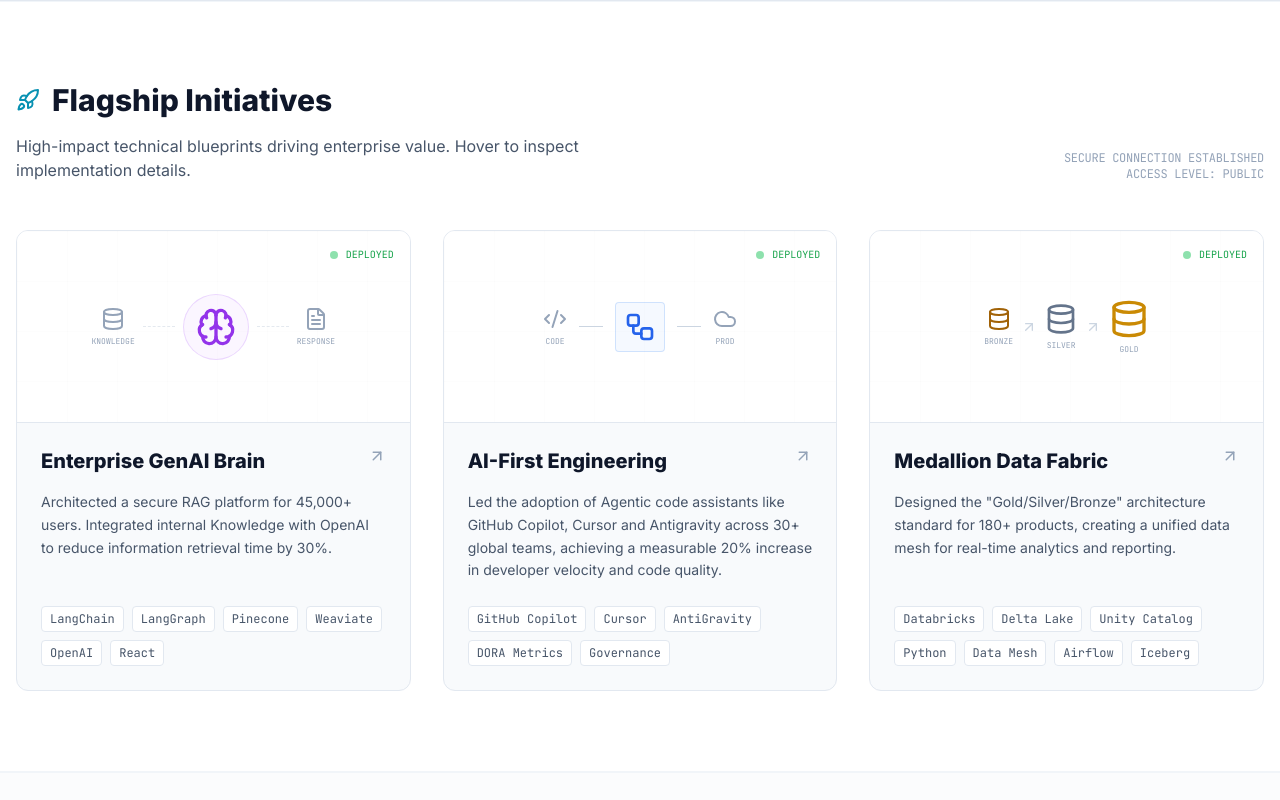
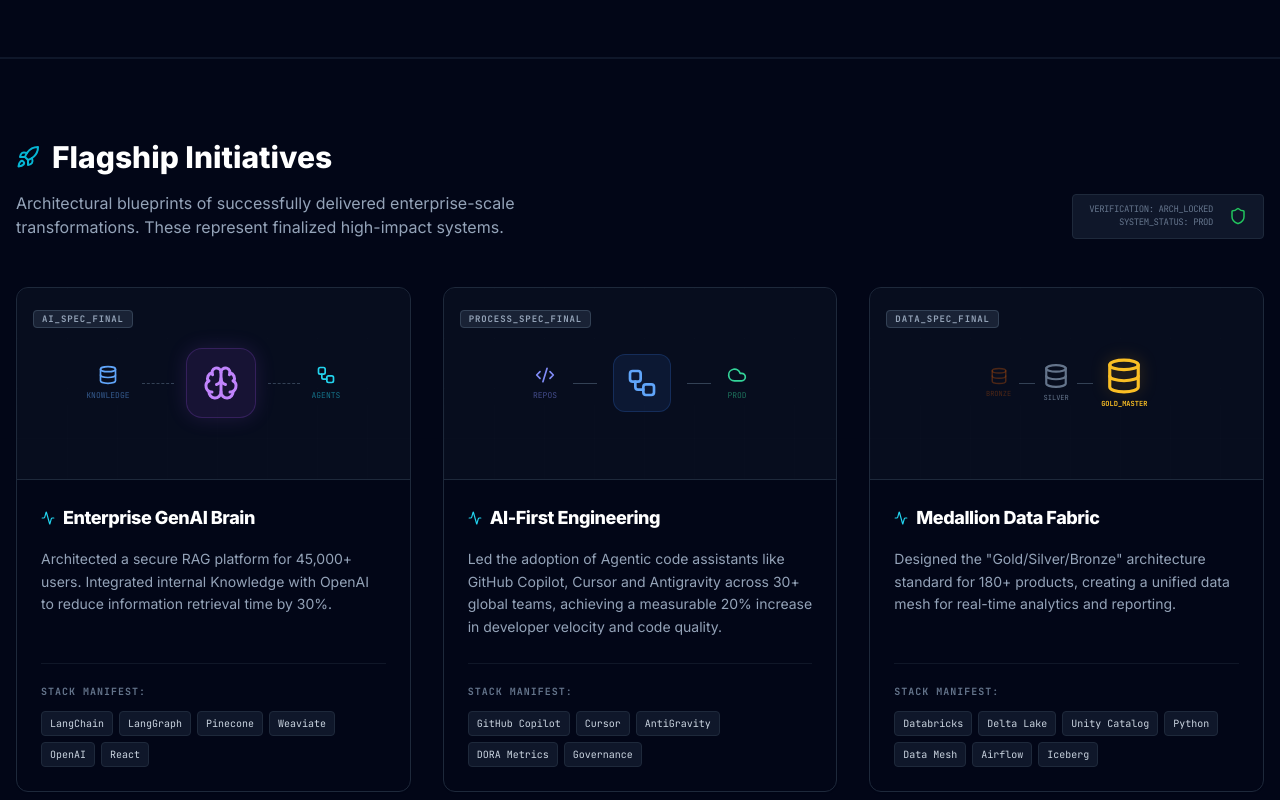
Before and after one commit to sanjeevonline/sanjeevonline, a React (Vite) app: page / in a window 1280 px wide. Shown: the part 1120-1920 px from the top of the page. Built offline with nearby package versions, Linux system fonts and the light colour scheme.

Commit message:
feat: Implement dark mode and update README
Introduces dark mode support with a default to dark. Updates the README with a new banner image and AI Studio link. Removes unused type definitions and minor styling adjustments.

```diff
--- a/App.tsx
+++ b/App.tsx
@@ -1,5 +1,5 @@
 import React, { useState, useEffect } from 'react';
-import { Sun, Moon, Radar } from 'lucide-react';
+import { Sun, Moon, Radar, Github } from 'lucide-react';
 import HeroSection from './components/HeroSection';
 import StrategicPillars from './components/StrategicPillars';
 import CareerTimeline from './components/CareerTimeline';
@@ -10,18 +10,18 @@
 import SocialProof from './components/SocialProof';
 
 const App: React.FC = () => {
-  const [isDark, setIsDark] = useState(false);
+  const [isDark, setIsDark] = useState(true);
 
   useEffect(() => {
-    // Initial theme setup - default to light unless specifically saved as dark
+    // Initial theme setup - default to dark unless specifically saved as light
     const savedTheme = localStorage.getItem('theme');
 
-    if (savedTheme === 'dark') {
+    if (savedTheme === 'light') {
+      setIsDark(false);
+      document.documentElement.classList.remove('dark');
+    } else {
       setIsDark(true);
       document.documentElement.classList.add('dark');
-    } else {
-      setIsDark(false);
-      document.documentElement.classList.remove('dark');
     }
   }, []);
 
@@ -57,7 +57,7 @@
                 className="flex items-center gap-2 text-[10px] font-mono font-bold tracking-widest text-cyan-600 dark:text-cyan-400 hover:text-cyan-500 dark:hover:text-cyan-300 transition-all uppercase py-1 border-b-2 border-cyan-500/30 hover:border-cyan-500 group"
               >
                 <Radar size={14} className="group-hover:animate-spin-slow transition-all duration-700" />
-                <span className="drop-shadow-[0_0_8px_rgba(6,182,212,0.4)]">TECH_RADAR</span>
+                <span className="drop-shadow-[0_0_8_px_rgba(6,182,212,0.4)]">TECH_RADAR</span>
               </a>
             </div>
           </div>
--- a/components/CareerTimeline.tsx
+++ b/components/CareerTimeline.tsx
@@ -1,5 +1,5 @@
 import React from 'react';
-import { GitCommit, Circle, CheckCircle2 } from 'lucide-react';
+import { GitCommit, CheckCircle2 } from 'lucide-react';
 import { CareerNode } from '../types';
 
 const history: CareerNode[] = [
--- a/components/FlagshipProjects.tsx
+++ b/components/FlagshipProjects.tsx
@@ -1,6 +1,6 @@
 import React from 'react';
 import { Project } from '../types';
-import { FolderGit2, ArrowUpRight, Database, Cloud, Brain, Server, Shield, FileText, Code2, Workflow, Rocket } from 'lucide-react';
+import { Database, Cloud, Brain, Shield, Code2, Workflow, Rocket, Lock, Activity } from 'lucide-react';
 
 const projects: Project[] = [
   {
@@ -30,19 +30,22 @@
   return (
     <section className="py-20 bg-white dark:bg-slate-950 border-y border-slate-100 dark:border-slate-900 transition-colors duration-300">
       <div className="max-w-7xl mx-auto px-4">
-        <div className="mb-12 flex justify-between items-end">
+        <div className="mb-12 flex flex-col md:flex-row md:justify-between md:items-end gap-6">
           <div>
             <h2 className="text-3xl font-bold text-slate-900 dark:text-white mb-4 flex items-center gap-3">
               <Rocket className="text-cyan-600 dark:text-cyan-500" />
               Flagship Initiatives
             </h2>
             <p className="text-slate-600 dark:text-slate-400 max-w-xl">
-              High-impact technical blueprints driving enterprise value. Hover to inspect implementation details.
+              Architectural blueprints of successfully delivered enterprise-scale transformations. These represent finalized high-impact systems.
             </p>
           </div>
-          <div className="hidden md:block text-right font-mono text-xs text-slate-400 dark:text-slate-500 uppercase tracking-tight">
-            <div>SECURE CONNECTION ESTABLISHED</div>
-            <div>ACCESS LEVEL: PUBLIC</div>
+          <div className="flex items-center gap-4 bg-slate-50 dark:bg-slate-900 px-4 py-2 rounded border border-slate-200 dark:border-slate-800">
+             <div className="text-right font-mono text-[9px] text-slate-400 dark:text-slate-500 uppercase tracking-tighter">
+               <div>VERIFICATION: ARCH_LOCKED</div>
+               <div>SYSTEM_STATUS: PROD</div>
+             </div>
+             <Shield className="text-green-500" size={18} />
           </div>
         </div>
 
@@ -58,40 +61,44 @@
 
 const ProjectCard: React.FC<{ project: Project }> = ({ project }) => {
   return (
-    <div className="group relative bg-slate-50 dark:bg-slate-900 border border-slate-200 dark:border-slate-800 rounded-xl overflow-hidden hover:border-slate-400 dark:hover:border-slate-600 transition-all duration-300 hover:shadow-xl dark:hover:shadow-cyan-900/10 flex flex-col h-full">
+    <div className="relative bg-white dark:bg-slate-950 border border-slate-200 dark:border-slate-800 rounded-xl overflow-hidden flex flex-col h-full cursor-default shadow-sm">
 
       {/* Visual Blueprint Header */}
-      <div className="h-48 bg-white dark:bg-slate-950 relative overflow-hidden flex items-center justify-center border-b border-slate-200 dark:border-slate-800 shrink-0 transition-colors duration-300">
-        <div className="absolute inset-0 grid-bg opacity-20"></div>
-        <div className="relative z-10 transform group-hover:scale-105 transition-transform duration-500">
+      <div className="h-48 bg-slate-50 dark:bg-slate-900/40 relative overflow-hidden flex items-center justify-center border-b border-slate-200 dark:border-slate-800 shrink-0">
+        <div className="absolute inset-0 grid-bg opacity-15"></div>
+        <div className="relative z-10 transition-transform duration-700">
            {renderBlueprint(project.type)}
         </div>
 
-        {/* Status Indicator */}
-        <div className="absolute top-4 right-4 flex items-center gap-2">
-           <div className="w-2 h-2 bg-green-500 rounded-full animate-pulse"></div>
-           <span className="text-[10px] font-mono text-green-600 dark:text-green-400">DEPLOYED</span>
+        {/* Technical Label */}
+        <div className="absolute top-4 left-4">
+           <span className="text-[9px] font-mono font-bold px-2 py-0.5 rounded bg-white/80 dark:bg-slate-800/80 text-slate-500 dark:text-slate-400 border border-slate-200 dark:border-slate-700 tracking-widest uppercase backdrop-blur-sm">
+             {project.type}_SPEC_FINAL
+           </span>
         </div>
       </div>
 
       <div className="p-6 flex flex-col flex-grow">
-        <div className="flex justify-between items-start mb-4">
-          <h3 className="text-xl font-bold text-slate-900 dark:text-white group-hover:text-cyan-600 dark:group-hover:text-cyan-400 transition-colors">
+        <div className="flex items-center gap-2 mb-4">
+          <Activity size={14} className="text-cyan-600 dark:text-cyan-400" />
+          <h3 className="text-lg font-bold text-slate-900 dark:text-white tracking-tight">
             {project.title}
           </h3>
-          <ArrowUpRight size={18} className="text-slate-400 dark:text-slate-500 group-hover:text-cyan-600 dark:group-hover:text-cyan-400 transition-colors" />
         </div>
 
-        <p className="text-slate-600 dark:text-slate-400 text-sm mb-6 leading-relaxed flex-grow">
+        <p className="text-slate-600 dark:text-slate-400 text-sm leading-relaxed mb-6 flex-grow">
           {project.description}
         </p>
 
-        <div className="flex flex-wrap gap-2 mt-auto">
-          {project.tech.map(t => (
-            <span key={t} className="text-xs font-mono px-2 py-1 rounded bg-white dark:bg-slate-800 text-slate-600 dark:text-slate-300 border border-slate-200 dark:border-slate-700">
-              {t}
-            </span>
-          ))}
+        <div className="pt-5 border-t border-slate-100 dark:border-slate-800/50">
+          <div className="text-[10px] font-mono text-slate-400 dark:text-slate-500 mb-3 uppercase tracking-widest font-bold">Stack Manifest:</div>
+          <div className="flex flex-wrap gap-1.5 mt-auto">
+            {project.tech.map(t => (
+              <span key={t} className="text-[10px] font-mono px-2 py-1 rounded bg-slate-50 dark:bg-slate-900 text-slate-600 dark:text-slate-300 border border-slate-200 dark:border-slate-800">
+                {t}
+              </span>
+            ))}
+          </div>
         </div>
       </div>
     </div>
@@ -101,57 +108,58 @@
 const renderBlueprint = (type: string) => {
   if (type === 'ai') {
     return (
-      <div className="flex items-center gap-2 text-slate-400 dark:text-slate-500">
-        <div className="flex flex-col items-center gap-1">
-            <Database size={24} />
-            <span className="text-[8px] font-mono">KNOWLEDGE</span>
+      <div className="flex items-center gap-3">
+        <div className="flex flex-col items-center gap-1 text-blue-500 dark:text-blue-400">
+            <Database size={20} />
+            <span className="text-[8px] font-mono opacity-50">KNOWLEDGE</span>
         </div>
-        <div className="w-8 border-t border-dashed border-slate-300 dark:border-slate-600 animate-pulse"></div>
-        <div className="p-3 border border-purple-500/20 dark:border-purple-500/30 rounded-full bg-purple-500/5 dark:bg-purple-500/10">
-            <Brain size={40} className="text-purple-600 dark:text-purple-400" />
+        <div className="w-8 border-t border-slate-300 dark:border-slate-700 border-dashed"></div>
+        <div className="p-4 border border-purple-500/20 rounded-2xl bg-purple-500/10 shadow-[0_0_20px_rgba(168,85,247,0.15)] relative">
+            <Brain size={36} className="text-purple-600 dark:text-purple-400" />
+            <div className="absolute -top-1 -right-1 w-2 h-2 bg-purple-500 rounded-full animate-ping"></div>
         </div>
-        <div className="w-8 border-t border-dashed border-slate-300 dark:border-slate-600 animate-pulse"></div>
-        <div className="flex flex-col items-center gap-1">
-            <FileText size={24} />
-            <span className="text-[8px] font-mono">RESPONSE</span>
+        <div className="w-8 border-t border-slate-300 dark:border-slate-700 border-dashed"></div>
+        <div className="flex flex-col items-center gap-1 text-cyan-600 dark:text-cyan-400">
+            <Workflow size={20} />
+            <span className="text-[8px] font-mono opacity-50">AGENTS</span>
         </div>
       </div>
     );
   }
   if (type === 'data') {
     return (
-      <div className="flex items-center gap-2 text-slate-400 dark:text-slate-500">
-        <div className="flex flex-col items-center">
-            <Database size={24} className="text-yellow-700" />
-            <span className="text-[8px] font-mono mt-1 uppercase">Bronze</span>
+      <div className="flex items-center gap-2">
+        <div className="flex flex-col items-center gap-1 text-amber-800/60 dark:text-amber-800/50">
+            <Database size={18} />
+            <span className="text-[7px] font-mono">BRONZE</span>
         </div>
-        <ArrowUpRight size={16} className="text-slate-300 dark:text-slate-600" />
-        <div className="flex flex-col items-center">
-            <Database size={32} className="text-slate-500 dark:text-slate-400" />
-            <span className="text-[8px] font-mono mt-1 uppercase">Silver</span>
+        <div className="w-4 h-[1px] bg-slate-300 dark:bg-slate-700"></div>
+        <div className="flex flex-col items-center gap-1 text-slate-400 dark:text-slate-500">
+            <Database size={26} />
+            <span className="text-[7px] font-mono">SILVER</span>
         </div>
-        <ArrowUpRight size={16} className="text-slate-300 dark:text-slate-600" />
-        <div className="flex flex-col items-center">
-            <Database size={40} className="text-yellow-600 dark:text-yellow-500" />
-            <span className="text-[8px] font-mono mt-1 uppercase">Gold</span>
+        <div className="w-4 h-[1px] bg-slate-300 dark:bg-slate-700"></div>
+        <div className="flex flex-col items-center gap-1 text-amber-500 dark:text-amber-400">
+            <Database size={38} className="drop-shadow-[0_0_8px_rgba(245,158,11,0.3)]" />
+            <span className="text-[7px] font-mono font-bold">GOLD_MASTER</span>
         </div>
       </div>
     );
   }
   return (
-    <div className="flex items-center gap-3 text-slate-400 dark:text-slate-500">
-       <div className="flex flex-col items-center gap-1">
-        <Code2 size={24} />
-        <span className="text-[8px] font-mono">CODE</span>
+    <div className="flex items-center gap-4">
+       <div className="flex flex-col items-center gap-1 text-indigo-500 dark:text-indigo-400">
+        <Code2 size={20} />
+        <span className="text-[8px] font-mono opacity-50">REPOS</span>
        </div>
-       <div className="h-px w-6 bg-slate-300 dark:bg-slate-600"></div>
-       <div className="p-2 border border-blue-500/20 dark:border-blue-500/30 rounded bg-blue-500/5 dark:bg-blue-500/10">
+       <div className="h-px w-6 bg-slate-300 dark:bg-slate-700"></div>
+       <div className="p-3 border border-blue-500/20 rounded-xl bg-blue-500/5 dark:bg-blue-500/10">
          <Workflow size={32} className="text-blue-600 dark:text-blue-400" />
        </div>
-       <div className="h-px w-6 bg-slate-300 dark:bg-slate-600"></div>
-       <div className="flex flex-col items-center gap-1">
-        <Cloud size={24} />
-        <span className="text-[8px] font-mono uppercase">Prod</span>
+       <div className="h-px w-6 bg-slate-300 dark:bg-slate-700"></div>
+       <div className="flex flex-col items-center gap-1 text-emerald-600 dark:text-emerald-400">
+        <Cloud size={20} />
+        <span className="text-[8px] font-mono opacity-50">PROD</span>
        </div>
     </div>
   );
--- a/components/Footer.tsx
+++ b/components/Footer.tsx
@@ -1,5 +1,5 @@
 import React from 'react';
-import { Mail, Linkedin, MapPin, Terminal } from 'lucide-react';
+import { Mail, Linkedin, Github, MapPin, Terminal } from 'lucide-react';
 
 const Footer: React.FC = () => {
   return (
@@ -8,10 +8,7 @@
         <div className="w-16 h-16 bg-white dark:bg-slate-900 rounded-full flex items-center justify-center mx-auto mb-6 border border-slate-200 dark:border-slate-800 shadow-sm transition-colors">
           <Terminal className="text-cyan-600 dark:text-cyan-500" />
         </div>
-
-        <h2 className="text-2xl font-bold text-slate-900 dark:text-white mb-8">Initiate Connection Protocol</h2>
-
-        <div className="flex flex-col md:flex-row justify-center gap-6 mb-12">
+        <div className="flex flex-col md:flex-row justify-center gap-4 mb-12">
           <a
             href="mailto:sk@sanjeevonline.com"
             className="flex items-center justify-center gap-3 px-6 py-3 bg-white dark:bg-slate-900 border border-slate-200 dark:border-slate-800 rounded-lg text-slate-600 dark:text-slate-400 hover:text-cyan-700 dark:hover:text-white hover:border-cyan-500 dark:hover:border-cyan-500 hover:bg-slate-50 dark:hover:bg-slate-800 transition-all shadow-sm"
@@ -27,7 +24,17 @@
             className="flex items-center justify-center gap-3 px-6 py-3 bg-white dark:bg-slate-900 border border-slate-200 dark:border-slate-800 rounded-lg text-slate-600 dark:text-slate-400 hover:text-blue-700 dark:hover:text-white hover:border-blue-500 dark:hover:border-blue-500 hover:bg-slate-50 dark:hover:bg-slate-800 transition-all shadow-sm"
           >
             <Linkedin size={18} />
-            linkedin.com/in/sanjeevsprofile
+            LinkedIn
+          </a>
+
+          <a
+            href="https://github.com/sanjeevonline/"
+            target="_blank"
+            rel="noreferrer"
+            className="flex items-center justify-center gap-3 px-6 py-3 bg-white dark:bg-slate-900 border border-slate-200 dark:border-slate-800 rounded-lg text-slate-600 dark:text-slate-400 hover:text-slate-900 dark:hover:text-white hover:border-slate-500 dark:hover:border-slate-400 hover:bg-slate-50 dark:hover:bg-slate-800 transition-all shadow-sm"
+          >
+            <Github size={18} />
+            GitHub
           </a>
         </div>
 
--- a/components/HeroSection.tsx
+++ b/components/HeroSection.tsx
@@ -1,5 +1,5 @@
 import React, { useState, useEffect } from 'react';
-import { Terminal, Cpu, ShieldCheck, Database, Briefcase, FileDown } from 'lucide-react';
+import { Terminal, ShieldCheck, Database, Briefcase, Github } from 'lucide-react';
 
 const HeroSection: React.FC = () => {
   const [text, setText] = useState('');
@@ -59,7 +59,7 @@
             Leading the future of enterprise intelligence. Transforming organizations through <span className="text-slate-900 dark:text-slate-200 font-medium">Strategic Modernization</span>, <span className="text-slate-900 dark:text-slate-200 font-medium">AI Implementation</span>, and <span className="text-slate-900 dark:text-slate-200 font-medium">Operational Excellence</span>.
           </p>
 
-          <div className="flex flex-col sm:flex-row items-center justify-center lg:justify-start gap-4">
+          <div className="flex flex-col items-center lg:items-start gap-6">
             <div className="flex flex-wrap gap-4 text-sm font-medium text-slate-500 dark:text-slate-400 justify-center lg:justify-start">
               <div className="flex items-center gap-2">
                 <Database className="text-blue-600 dark:text-blue-400" size={18} />
@@ -74,6 +74,16 @@
                 AI Transformation
               </div>
             </div>
+
+            <a
+              href="https://github.com/sanjeevonline/"
+              target="_blank"
+              rel="noreferrer"
+              className="inline-flex items-center gap-3 px-6 py-2.5 bg-slate-900 dark:bg-slate-100 text-white dark:text-slate-900 rounded-lg font-mono text-sm font-bold hover:bg-slate-800 dark:hover:bg-white transition-all shadow-lg hover:shadow-cyan-500/20"
+            >
+              <Github size={18} />
+              EXPLORE_GITHUB_REPOS
+            </a>
           </div>
         </div>
       </div>
--- a/components/StrategicPillars.tsx
+++ b/components/StrategicPillars.tsx
@@ -1,6 +1,6 @@
 import React, { useState } from 'react';
-import { BarChart, Bar, XAxis, YAxis, CartesianGrid, Tooltip, ResponsiveContainer, Cell, AreaChart, Area, LineChart, Line } from 'recharts';
-import { TrendingUp, Users, Wallet, Brain, Activity, Target, ChevronDown, CheckCircle2, ArrowRight } from 'lucide-react';
+import { BarChart, Bar, XAxis, YAxis, Cell, AreaChart, Area, LineChart, Line, ResponsiveContainer } from 'recharts';
+import { Users, Wallet, Brain, Activity, Target, ChevronDown, CheckCircle2 } from 'lucide-react';
 
 const performanceData = [
   { name: 'Legacy', value: 40, label: 'Efficiency' },
@@ -226,8 +226,7 @@
             Strategic Pillars & Competencies
           </h2>
           <p className="text-slate-600 dark:text-slate-400 max-w-2xl">
-            A unified view of performance telemetry and the strategic architecture driving these outcomes.
-            <span className="text-cyan-600 dark:text-cyan-400 ml-1 font-medium">Click on any metrics card to inspect the underlying strategy.</span>
+            A unified view of performance telemetry and the strategic architecture driving these outcomes. Click on any metrics card to see underlying details.
           </p>
         </div>
 
--- a/components/TechnicalExpertise.tsx
+++ b/components/TechnicalExpertise.tsx
@@ -1,5 +1,5 @@
 import React, { useState, useEffect, useRef } from 'react';
-import { Cpu, Cloud, Database, Lock, Code, LayoutGrid, Brain, Terminal, Bot, Star, Globe, Layers, Info } from 'lucide-react';
+import { Cpu, Cloud, Database, Lock, LayoutGrid, Brain, Terminal, Bot, Star } from 'lucide-react';
 import { SkillCategory } from '../types';
 
 const skillData: SkillCategory[] = [
--- a/index.html
+++ b/index.html
@@ -1,5 +1,5 @@
 <!DOCTYPE html>
-<html lang="en">
+<html lang="en" class="dark">
   <head>
     <!-- Google tag (gtag.js) -->
     <script async src="https://www.googletagmanager.com/gtag/js?id=G-C3830NK852"></script>
@@ -32,12 +32,12 @@
 
       body {
         font-family: 'Inter', sans-serif;
-        background-color: #f8fafc; /* light mode default */
+        background-color: #020617; /* dark mode default */
         transition: background-color 0.3s ease, color 0.3s ease;
       }
 
-      html.dark body {
-        background-color: #020617; /* slate-950 */
+      html:not(.dark) body {
+        background-color: #f8fafc; /* light mode fallback */
       }
 
       /* Custom Scrollbar */
@@ -48,11 +48,11 @@
         background: transparent;
       }
       ::-webkit-scrollbar-thumb {
-        background: #cbd5e1;
+        background: #334155;
         border-radius: 4px;
       }
-      html.dark ::-webkit-scrollbar-thumb {
-        background: #334155;
+      html:not(.dark) ::-webkit-scrollbar-thumb {
+        background: #cbd5e1;
       }
       ::-webkit-scrollbar-thumb:hover {
         background: #94a3b8;
@@ -69,12 +69,12 @@
 
       .grid-bg {
         background-size: 50px 50px;
+        background-image: linear-gradient(to right, rgba(255, 255, 255, 0.05) 1px, transparent 1px),
+                          linear-gradient(to bottom, rgba(255, 255, 255, 0.05) 1px, transparent 1px);
+      }
+      html:not(.dark) .grid-bg {
         background-image: linear-gradient(to right, rgba(0, 0, 0, 0.05) 1px, transparent 1px),
                           linear-gradient(to bottom, rgba(0, 0, 0, 0.05) 1px, transparent 1px);
-      }
-      html.dark .grid-bg {
-        background-image: linear-gradient(to right, rgba(255, 255, 255, 0.05) 1px, transparent 1px),
-                          linear-gradient(to bottom, rgba(255, 255, 255, 0.05) 1px, transparent 1px);
       }
     </style>
   <script type="importmap">
```
Also changed, not shown: types.ts (+0 -32 lines), 1 other file (tests, documents, lock files or other folders).
